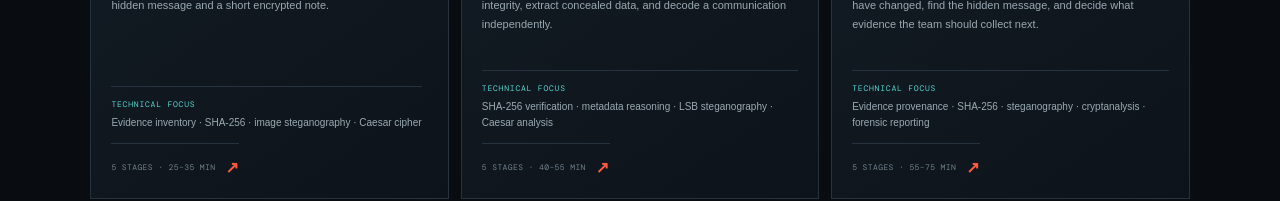
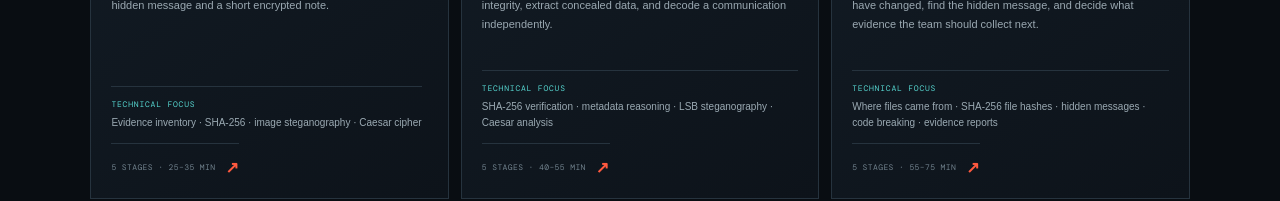
Before and after one commit to jjester58-eng/breach-escape-room, a Next.js app: page /mission-3 in a window 1280 px wide. Shown: the part 865-1066 px from the top of the page. Built offline with nearby package versions, Linux system fonts and the light colour scheme; a web font is replaced by a local one.

Commit message:
Use clear high school language across BREACH

```diff
--- a/app/mission-3/mission-client.tsx
+++ b/app/mission-3/mission-client.tsx
@@ -136,8 +136,8 @@ const scenarios: Scenario[] = [
   {
     id: "commander", role: "INCIDENT COMMANDER", title: "The Evidence Trail", time: "55–75 MIN",
     description: "Compare clues that do not seem to match, check whether files have changed, find the hidden message, and decide what evidence the team should collect next.",
-    technical: "Evidence provenance · SHA-256 · steganography · cryptanalysis · forensic reporting",
-    intro: "The RooBank incident has expanded beyond a single phishing message. Mission 1 identified the initial payroll lure and endpoint execution. Mission 2 exposed a digital identity and certificate trust problem. The forensic team now has conflicting copies, a suspicious image, and an encrypted note. You must establish what is known, identify uncertainty, and direct the next collection effort.",
+    technical: "Where files came from · SHA-256 file hashes · hidden messages · code breaking · evidence reports",
+    intro: "The RooBank incident is bigger than one fake email. In Mission 1, you found the payroll message and suspicious file. In Mission 2, you found a problem with website identity and certificates. Now the team has different copies of a file, a suspicious picture, and a coded note. Figure out what the evidence shows and what the team should check next.",
     cipherText: "AOL KUZ APTLSPUL PZ UVA AOL LUK",
     cipherShift: 7,
     cipherAnswer: "THE DNS TIMELINE IS NOT THE END",
@@ -154,7 +154,7 @@ const scenarios: Scenario[] = [
         {label:"Treat all three files as identical because their names are similar",correct:false,feedback:"Similar names do not establish identical contents or provenance."},
         {label:"Preserve each item separately, document source and handling, and compare hashes before interpretation",correct:true,feedback:"Correct. Maintain separate evidence records and establish integrity before combining conclusions."},
         {label:"Discard the user submission because its chain of custody is incomplete",correct:false,feedback:"An incomplete chain reduces confidence, but the item may still be useful as a lead. Preserve and label its limitations."}
-      ],explanation:"Chain of custody records who handled evidence, when, and how. Weak provenance does not automatically make an item useless, but conclusions must account for that weakness.",hint:"Do not merge evidence records. Preserve each source and document what is known and unknown about its handling."},
+      ],explanation:"Chain of custody is a record of who handled the evidence and when. If that record is missing, the evidence may still help, but you must be careful about what you claim it proves.",hint:"Do not merge evidence records. Preserve each source and document what is known and unknown about its handling."},
       {title:"The Fingerprint Test",subtitle:"Verify three evidence copies",kind:"hash",briefing:"The archive baseline and recovered endpoint copy are available as downloadable artifacts. A third user-submitted copy is intentionally not trusted until its provenance is documented. Calculate SHA-256 for the first two and compare them.",evidence:[
         {label:"BASELINE",value:"Gateway archive copy captured at receipt"},
         {label:"RECOVERED",value:"Endpoint forensic image copy"},
@@ -171,7 +171,7 @@ const scenarios: Scenario[] = [
         {label:"RISK",value:"Visible appearance may not reveal embedded content"},
         {label:"REQUIREMENT",value:"Preserve the original and record the extraction method"}
       ],question:"Which collection priority is indicated by the hidden message?",context:"Download and upload the evidence image to recover the embedded text. Do not treat a hidden instruction as proof by itself.",explanation:"Steganography can conceal communication inside ordinary-looking media. The extracted text is a lead that must be corroborated with system logs.",hint:"Extract the payload and read the instruction. Then identify which logs could independently verify it."},
-      {title:"Cryptanalysis",subtitle:"Decode the final note",kind:"cipher",briefing:"A second encrypted note was recovered from a temporary folder. The team knows it uses a Caesar-style shift but has not confirmed the key. Recover the plaintext and explain the limits of this cipher.",evidence:[
+      {title:"Code Breaking",subtitle:"Decode the final note",kind:"cipher",briefing:"A second encrypted note was recovered from a temporary folder. The team knows it uses a Caesar-style shift but has not confirmed the key. Recover the plaintext and explain the limits of this cipher.",evidence:[
         {label:"CIPHERTEXT",value:"GSV WKH GVMWLMV RH MLG GSV VMW"},
         {label:"KNOWN FAMILY",value:"Caesar / rotation substitution"},
         {label:"KEY STATUS",value:"Not provided"},
```
